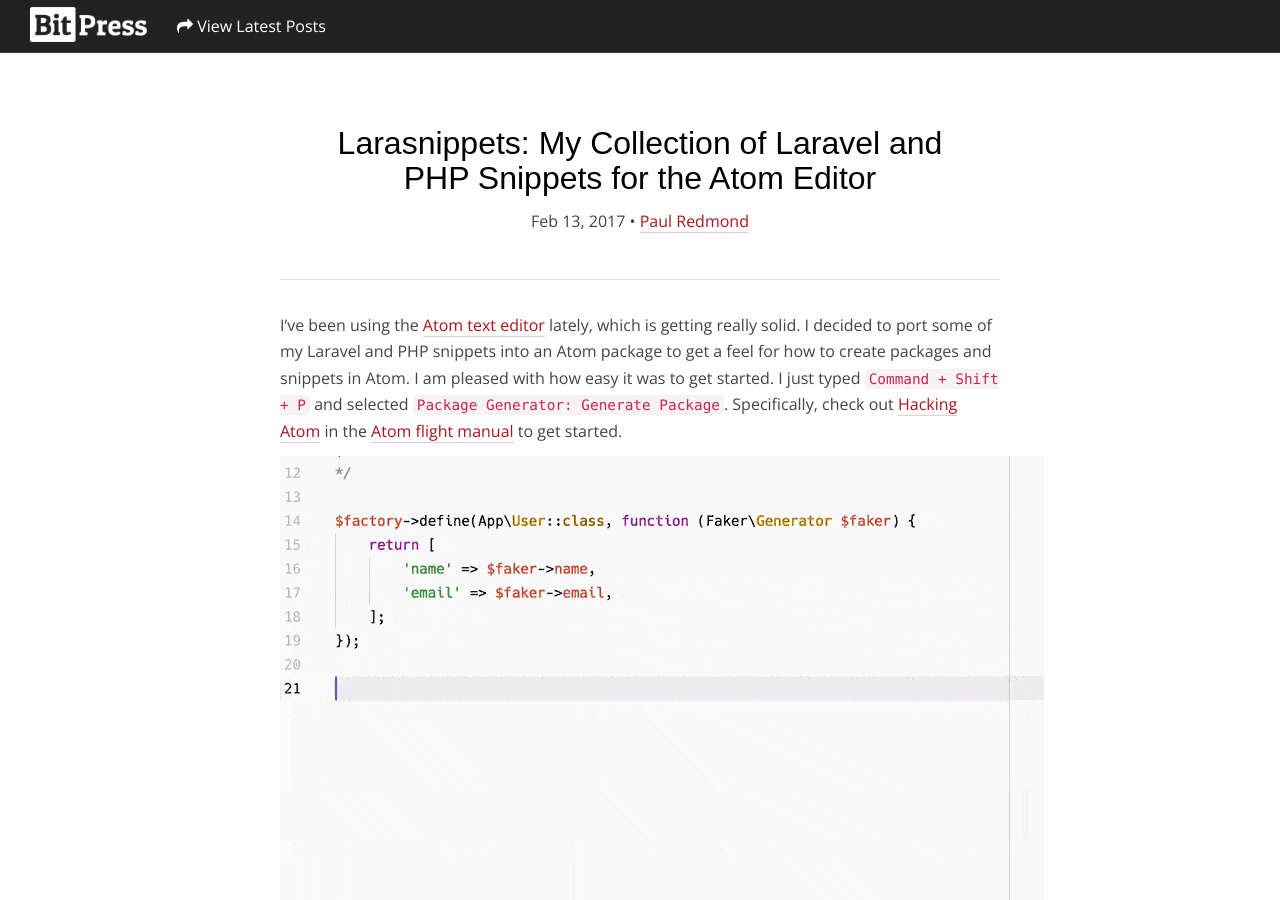
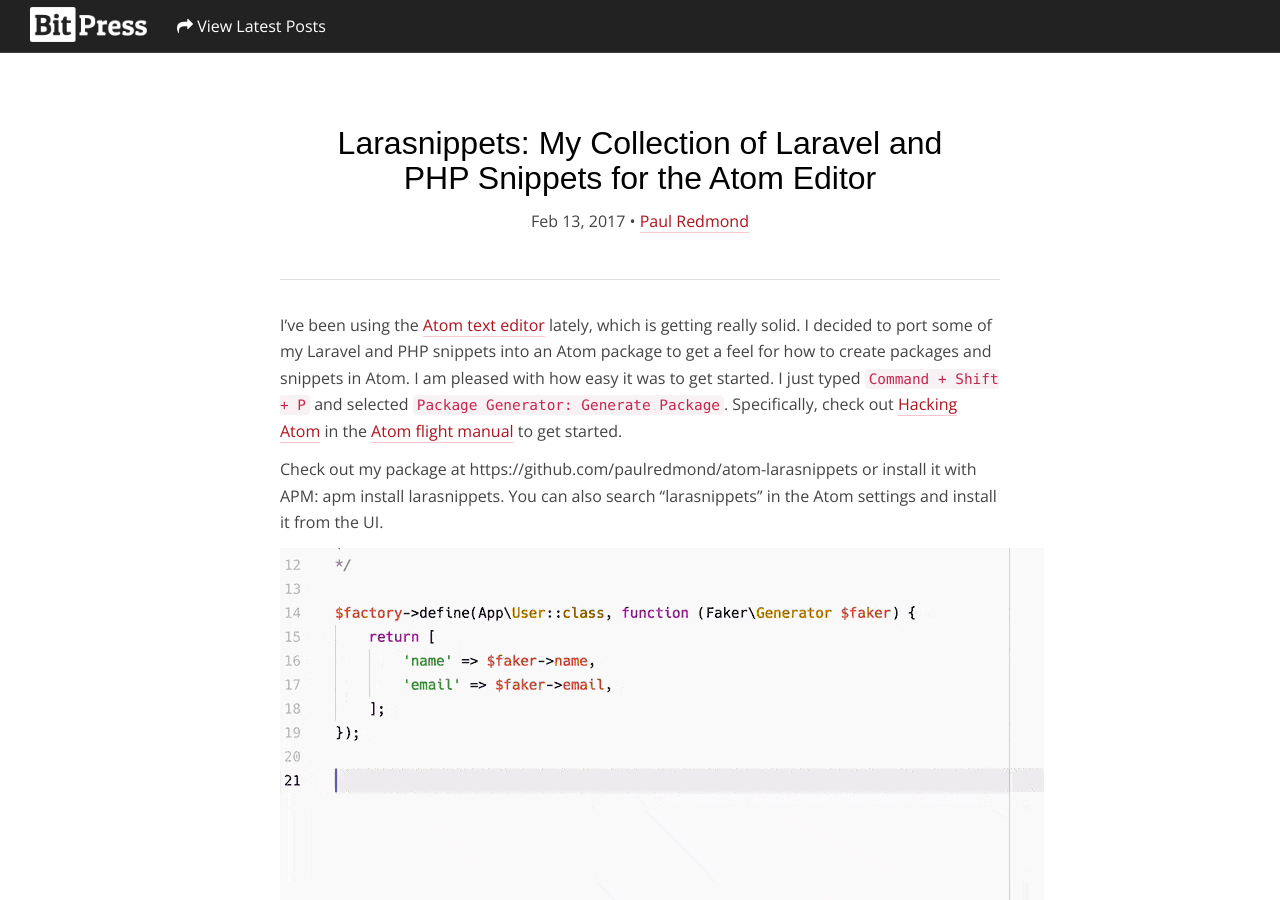
Before and after one commit to bitpressio/bitpressio.github.io, a Jekyll site: the page built from _posts/2017-02-13-larasnippets-atom-plugin.markdown, in a window 1280 px wide and 900 px high. Built offline with Jekyll 4.4.1, drawn with Linux system fonts in a browser that asks for light colours; some web fonts are replaced; comment, search, counter and statistics services are not loaded.

Commit message:
Add link to the Snippets Page

```diff
--- a/_posts/2017-02-13-larasnippets-atom-plugin.markdown
+++ b/_posts/2017-02-13-larasnippets-atom-plugin.markdown
@@ -12,6 +12,8 @@
 I've been using the [Atom text editor](https://atom.io/) lately, which is getting really solid. I decided to port some of my Laravel and PHP snippets into an Atom package
 to get a feel for how to create packages and snippets in Atom. I am pleased with how easy it was to get started. I just typed `Command + Shift + P` and selected `Package Generator: Generate Package`. Specifically, check out [Hacking Atom](http://flight-manual.atom.io/hacking-atom/) in the [Atom flight manual](http://flight-manual.atom.io/) to get started.
 
+Check out my package at https://github.com/paulredmond/atom-larasnippets or install it with APM: apm install larasnippets. You can also search “larasnippets” in the Atom settings and install it from the UI.
+
 [![Larasnippets Atom Package](/assets/images/blog/larasnippets-factory-example.gif)](https://github.com/paulredmond/atom-larasnippets)
 
 I don't plan on making an exhaustive list of snippets for Laravel; I just have a hand-full I go for that I use often. Since I write tests often, it makes sense for me to tab complete `test` and generate a new PHP unit test. I can also generate a new test case with `testcase` that imports Laravel's migration traits. While I still bounce between PhpStorm and text editors, Atom is really starting to feel polished.
```
